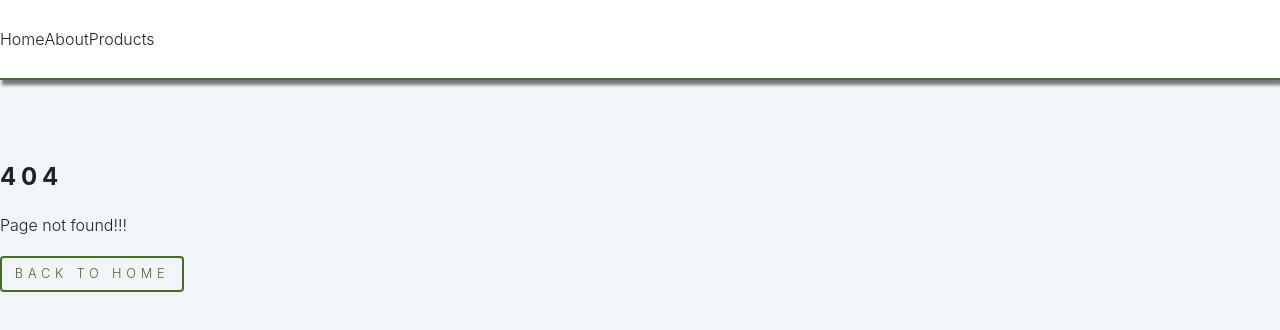
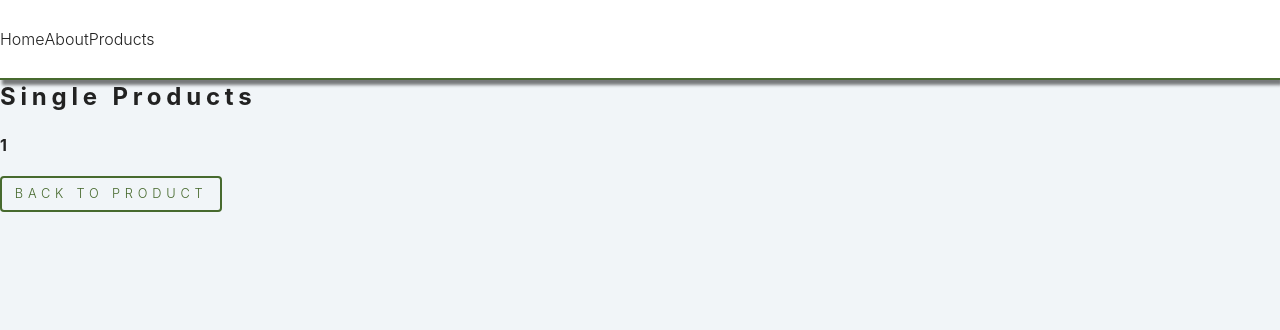
Before and after one commit to shaikat17/React-Router-Tutorial, a React (Create React App) app: page /products/1 in a window 1280 px wide. Before the commit this address had no page. Shown: the top 330 px of the page. Built offline with nearby package versions, Linux system fonts and the light colour scheme.

Commit message:
useParams, NavLink

```diff
--- a/src/App.js
+++ b/src/App.js
@@ -4,6 +4,7 @@ import About from "./Components/About";
 import Products from "./Components/Products";
 import Error from "./Components/Error";
 import SharedLayout from "./Components/SharedLayout";
+import SingleProduct from "./Components/SingleProduct";
 
 
 
@@ -15,6 +16,7 @@ function App() {
           <Route index element={<Home />} />
           <Route path="about" element={<About />} />
           <Route path="products" element={<Products />} />
+          <Route path="products/:productID" element={<SingleProduct />} />
           <Route path="*" element={<Error />} />
         </Route>
       </Routes>
--- a/src/Components/SingleProduct.js
+++ b/src/Components/SingleProduct.js
@@ -1,8 +1,15 @@
 import React from 'react'
+import { Link, useParams } from 'react-router-dom'
 
 const SingleProduct = () => {
+
+  const { productID } = useParams()
   return (
-    <div>SingleProduct</div>
+    <>
+    <h2>Single Products</h2>
+    <h4>{productID}</h4>
+    <Link to='/products' className='btn'>Back to Product</Link>
+    </>
   )
 }
 
```
